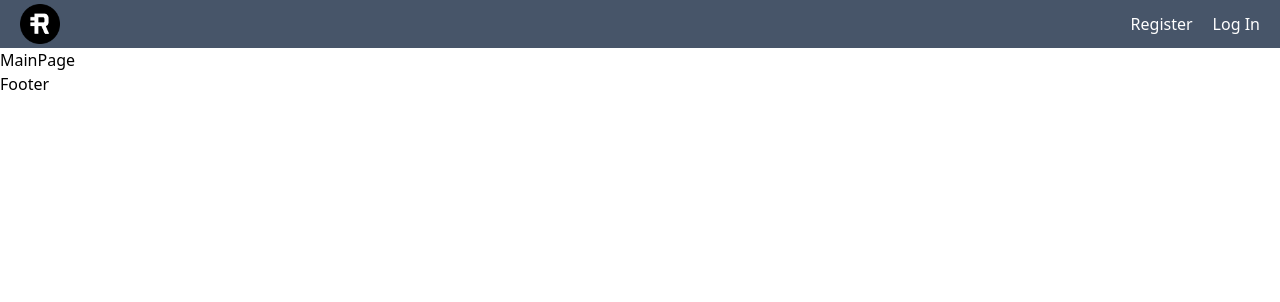
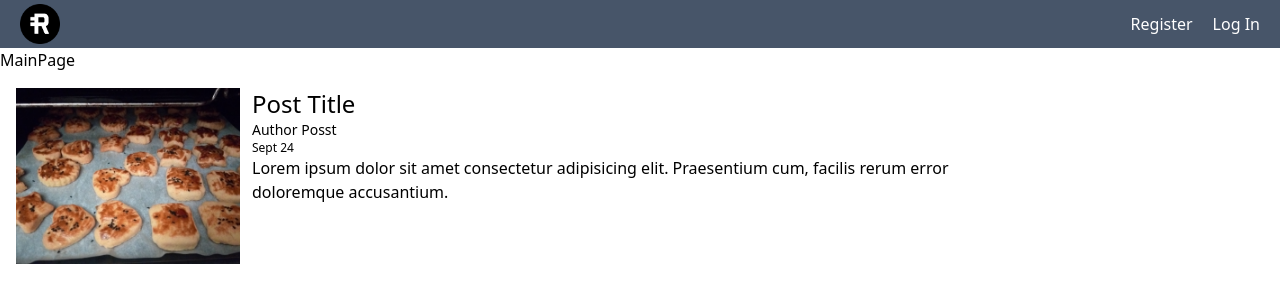
Before and after one commit to JorgeKerilima19/blogapp, a React (Vite) app in the folder front/: page /main in a window 1280 px wide. Shown: the top 302 px of the page. Built offline with nearby package versions, Linux system fonts and the light colour scheme; no server answers.

Commit message:
Post basic

```diff
--- a/front/src/Layout.tsx
+++ b/front/src/Layout.tsx
@@ -13,7 +13,7 @@ const Layout = () => {
       <main>
         <Outlet />
       </main>
-      <footer>Footer</footer>
+      {/* <footer>Footer</footer> */}
     </>
   );
 };
--- /dev/null
+++ b/front/src/components/homepage/Post.tsx
@@ -0,0 +1,27 @@
+import React from "react";
+import placeholder from "/img.jpeg";
+
+const Post = () => {
+  return (
+    <div className="flex sm:flex-row flex-col gap-3 p-4 w-4/5">
+      <img
+        className="w-56 h-44 max-w-xs object-cover"
+        src={placeholder}
+        alt="placeholder"
+      />
+      <div className="flex-col">
+        <h2 className="text-2xl">Post Title</h2>
+        <div>
+          <h3 className="text-sm">Author Posst</h3>
+          <h3 className="text-xs">Sept 24</h3>
+        </div>
+        <p>
+          Lorem ipsum dolor sit amet consectetur adipisicing elit. Praesentium
+          cum, facilis rerum error doloremque accusantium.
+        </p>
+      </div>
+    </div>
+  );
+};
+
+export default Post;
--- a/front/src/components/index.ts
+++ b/front/src/components/index.ts
@@ -1 +1,2 @@
 export * from "./Navbar";
+export * from "./homepage/Post";
--- a/front/src/pages/MainPage.tsx
+++ b/front/src/pages/MainPage.tsx
@@ -1,5 +1,11 @@
 import React from "react";
+import Post from "../components/homepage/Post";
 
 export const MainPage = () => {
-  return <div>MainPage</div>;
+  return (
+    <div>
+      <h2>MainPage</h2>
+      <Post />
+    </div>
+  );
 };
```
Also changed, not shown: front/public/img.jpeg (added).
